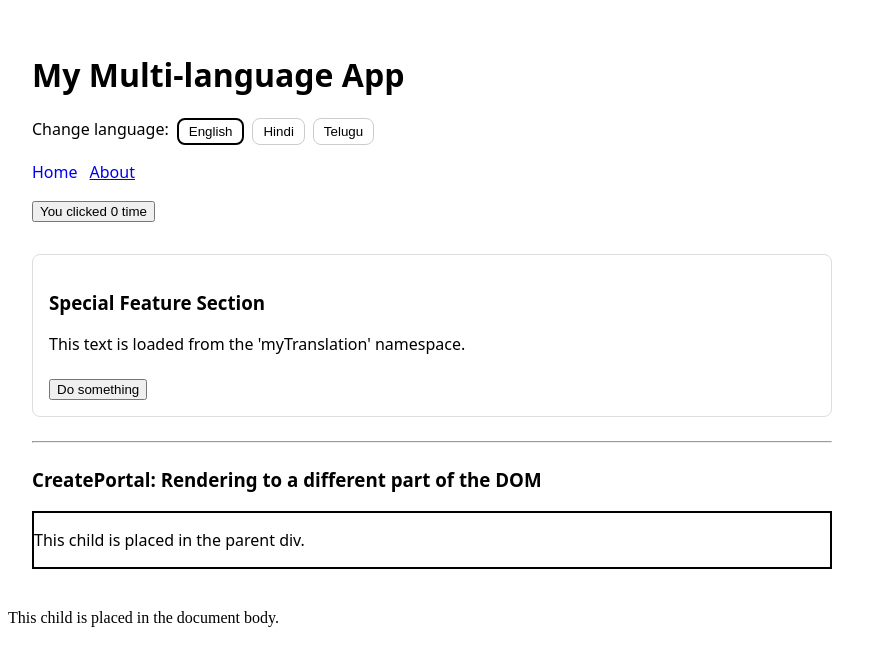
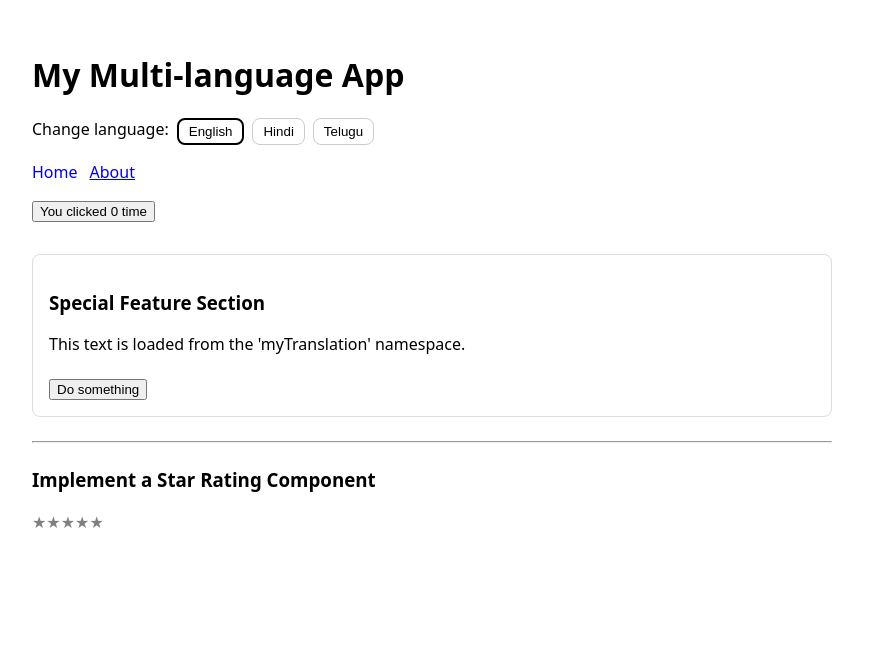
Before and after one commit to UdayKumarBurgula/my-react-prepare, a React (Create React App) app: page /about in a window 1280 px wide. Shown: the top 666 px of the page, without its empty margins (0-887 px from the left). Built offline with nearby package versions, Linux system fonts and the light colour scheme.

Commit message:
Implement a Star Rating Component

```diff
--- a/src/pages/AboutPage.js
+++ b/src/pages/AboutPage.js
@@ -3,6 +3,26 @@ import React, { useState, useEffect } from "react";
 import { useTranslation } from "react-i18next";
 import { createPortal } from 'react-dom';
 
+const StarRating = ({ totalStars = 5 }) => {
+    const [rating, setRating] = useState(0);
+
+    return (
+        <div>
+            {[...Array(totalStars)].map((star, index) => {
+                const starValue = index + 1;
+                return (
+                    <span
+                        key={index}
+                        onClick={() => setRating(starValue)}
+                        style={{ cursor: 'pointer', color: starValue <= rating ? 'gold' : 'gray' }}
+                    >
+                        ★
+                    </span>
+                );
+            })}
+        </div>
+    );
+};
 
 
 function AboutPage() {
@@ -11,15 +31,8 @@ function AboutPage() {
 
   return (
       <div>
-          <h3>CreatePortal: Rendering to a different part of the DOM</h3>
-          <div style={{ border: '2px solid black' }}>
-              <p>This child is placed in the parent div.</p>
-              {createPortal(
-                  <p>This child is placed in the document body.</p>,
-                  document.body
-              )}
-          </div>
-
+          <h3>Implement a Star Rating Component</h3>
+          <StarRating />
       </div>
   );
 }
```
